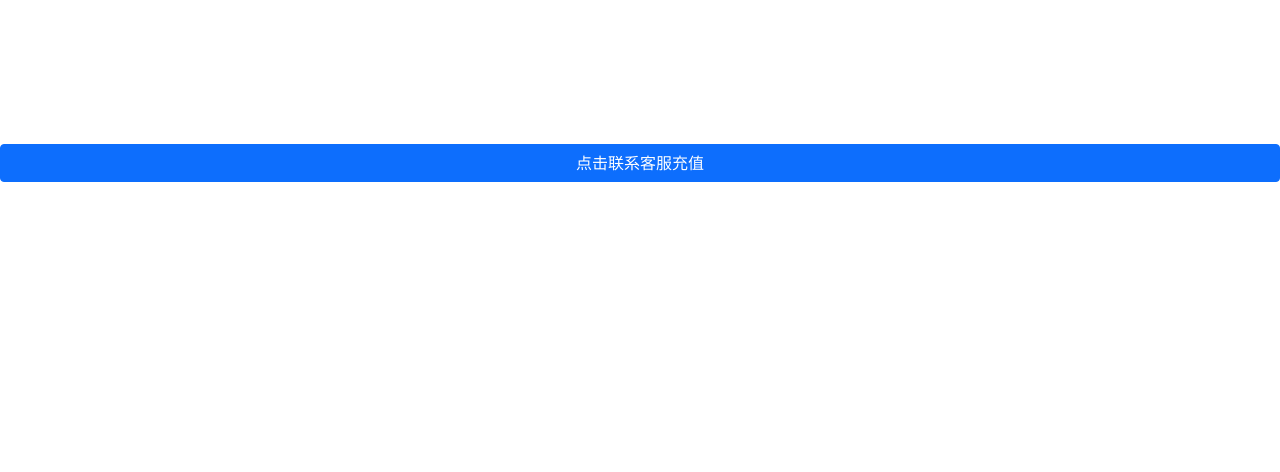
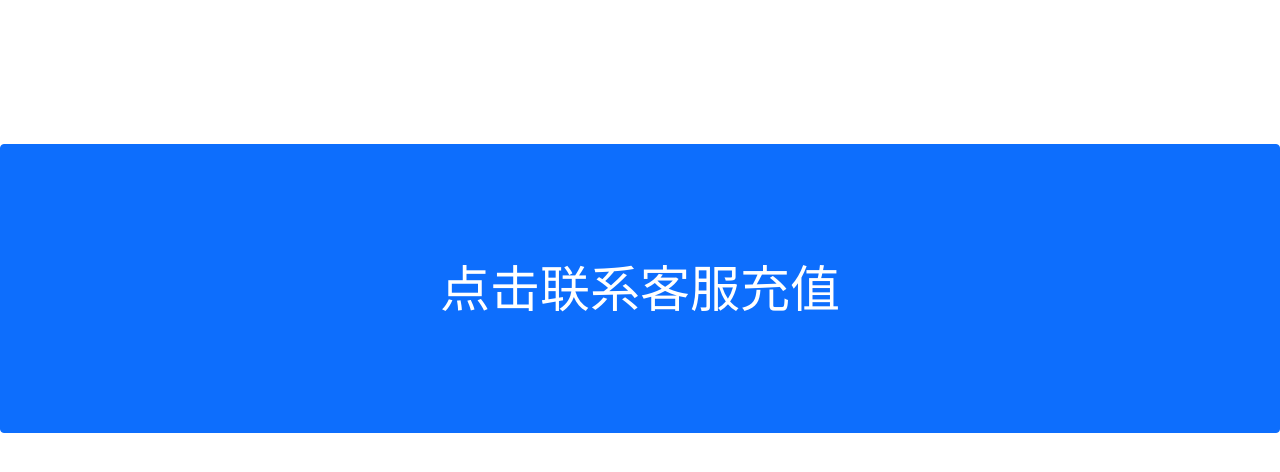
Before and after one commit to getyourselfname/hello, a plain HTML site: page index.html in a window 1280 px wide. Drawn offline with nearby package versions, Linux system fonts and the light colour scheme.

Commit message:
Update index.html

```diff
--- a/index.html
+++ b/index.html
@@ -7,7 +7,7 @@
 	<body>
 		</br></br></br></br></br></br>
 <div class="d-grid gap-2">
-  <button class="btn btn-primary" onclick="window.location.href='https://work.weixin.qq.com/kfid/kfc2af25d7a7faac27a'" type="button">点击联系客服充值</button>
+  <button style="line-height: 5.5;font-size: 50px" class="btn btn-primary" onclick="window.location.href='https://work.weixin.qq.com/kfid/kfc2af25d7a7faac27a'" type="button">点击联系客服充值</button>
 </div>
 </body>
 	</html>
```
